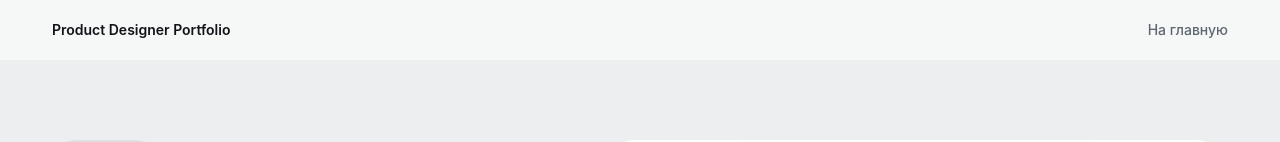
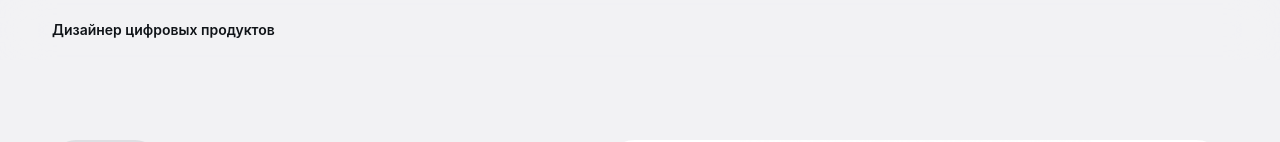
Before and after one commit to evgenyzhe/portfolio, a Next.js app: page /case-studies/dashboard-analytics-interface in a window 1280 px wide. Shown: the top 142 px of the page. Built offline with nearby package versions, Linux system fonts and the light colour scheme.

Commit message:
Правка цвета фона

```diff
--- a/app/case-studies/[slug]/page.tsx
+++ b/app/case-studies/[slug]/page.tsx
@@ -68,20 +68,14 @@ export default async function CaseStudyPage({ params }: CaseStudyPageProps) {
   const nextCase = getCaseStudyBySlug(caseStudy.nextCaseSlug);
 
   return (
-    <main className="min-h-screen">
-      <header className="sticky top-0 z-50 bg-[#F6F7F7]">
+    <main className="site-background min-h-screen">
+      <header className="sticky top-0 z-50 bg-[#F2F2F4]/80 backdrop-blur-xl">
         <nav
           aria-label="Case study navigation"
-          className="mx-auto flex max-w-7xl items-center justify-between px-[52px] py-5"
+          className="mx-auto flex max-w-7xl items-center px-[52px] py-5"
         >
           <a href={getPagePath("/")} className="text-sm font-semibold text-ink">
-            Product Designer Portfolio
-          </a>
-          <a
-            href={getPagePath("/")}
-            className="text-sm font-medium text-muted transition hover:text-ink"
-          >
-            На главную
+            Дизайнер цифровых продуктов
           </a>
         </nav>
       </header>
--- a/app/globals.css
+++ b/app/globals.css
@@ -14,8 +14,13 @@
 
 :root {
   color-scheme: light;
-  background: #edeef0;
+  background: #f2f2f4;
   color: #101418;
+}
+
+html {
+  min-height: 100%;
+  background: #f2f2f4;
 }
 
 * {
@@ -23,9 +28,15 @@
 }
 
 body {
+  min-height: 100vh;
   margin: 0;
-  background: #edeef0;
+  background: #f2f2f4;
   color: #101418;
+}
+
+.site-background {
+  min-height: 100vh;
+  background: #f2f2f4;
 }
 
 ::selection {
--- a/app/page.tsx
+++ b/app/page.tsx
@@ -21,14 +21,14 @@ export default function Home() {
   ];
 
   return (
-    <main id="top">
-      <header className="sticky top-0 z-50 bg-[#F6F7F7]">
+    <main id="top" className="site-background">
+      <header className="sticky top-0 z-50 bg-[#F2F2F4]/80 backdrop-blur-xl">
         <nav
           aria-label="Primary navigation"
           className="mx-auto flex max-w-7xl items-center justify-between px-[52px] py-5"
         >
           <SmoothScrollLink href="#top" className="text-sm font-semibold text-ink">
-            Product Designer Portfolio
+            Дизайнер цифровых продуктов
           </SmoothScrollLink>
           <div className="hidden items-center gap-7 text-sm font-medium text-muted sm:flex">
             <SmoothScrollLink
```
